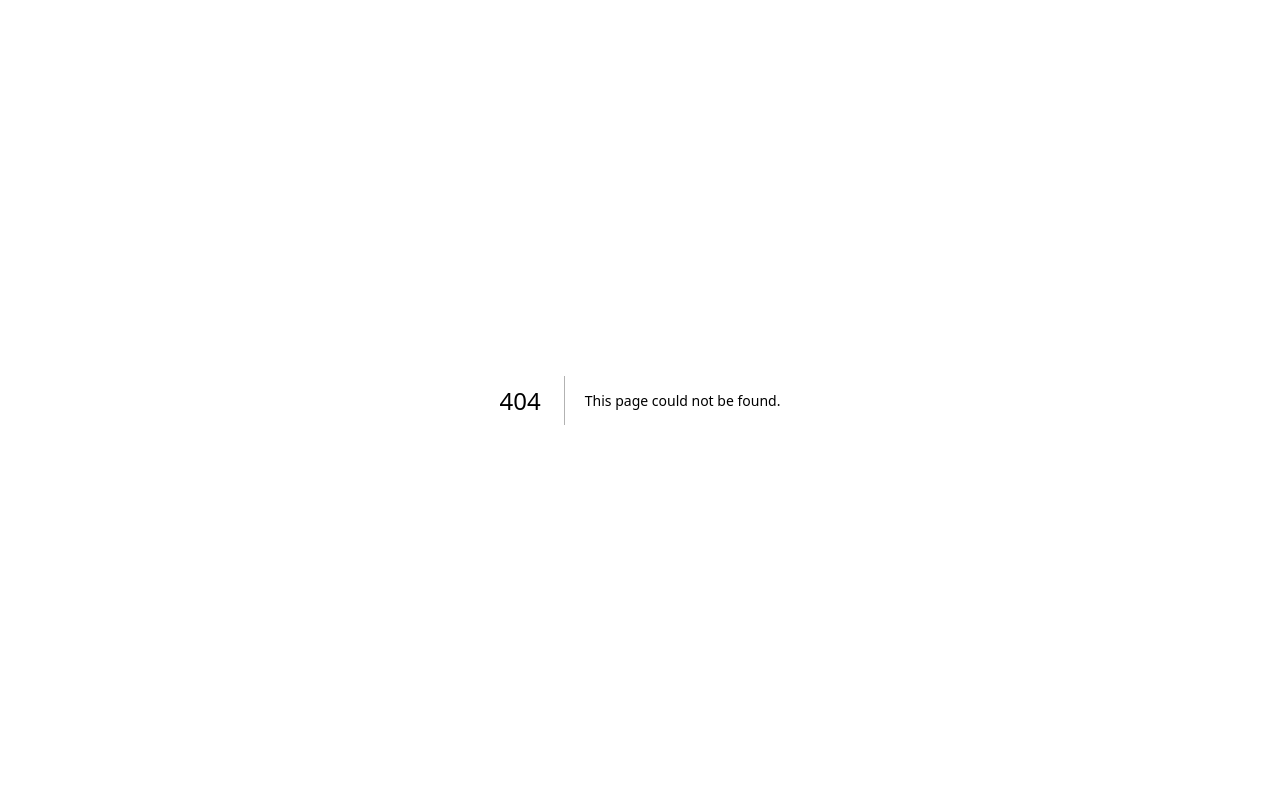
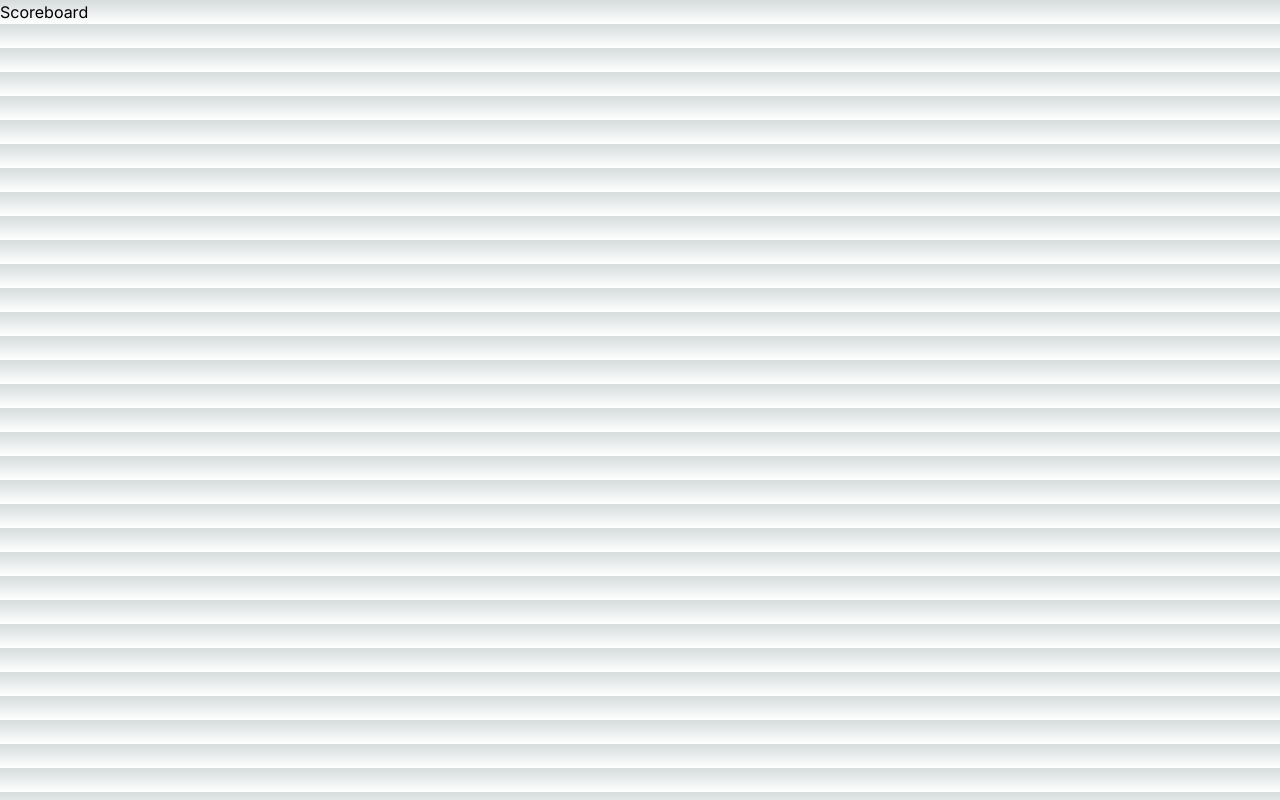
Before and after one commit to Kwiasek/where-s-wally, a Next.js app: page /scoreboard in a window 1280 px wide. Before the commit this address had no page. Built offline with nearby package versions, Linux system fonts and the light colour scheme.

Commit message:
Created routing for levels and scoreboard

```diff
--- /dev/null
+++ b/src/app/scoreboard/page.tsx
@@ -0,0 +1,3 @@
+export default function Page() {
+  return <div>Scoreboard</div>;
+}
```
